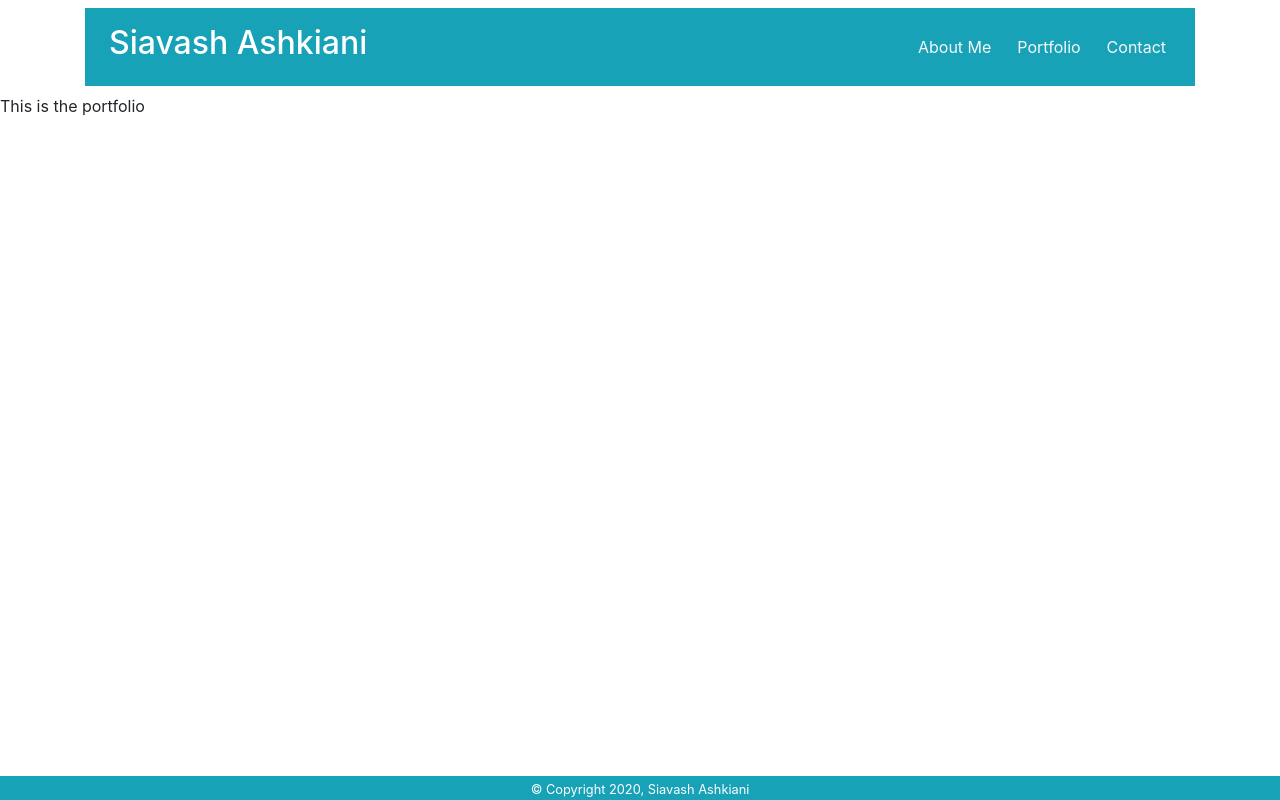
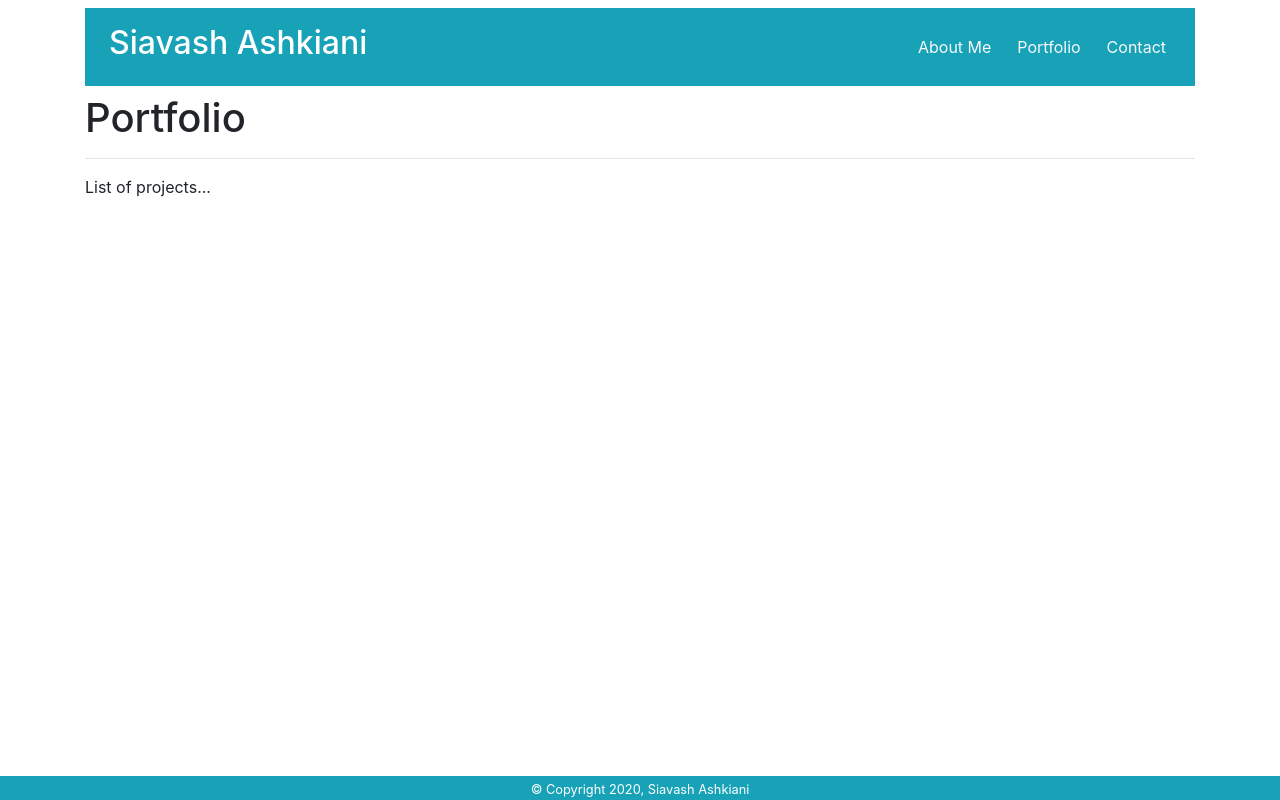
Before and after one commit to ashkiani/react-portfolio, a React (Create React App) app in the folder client/: page /portfolio in a window 1280 px wide. Built offline with nearby package versions, Linux system fonts and the light colour scheme.

Commit message:
Updated the Portfolio component

```diff
--- a/client/src/components/Portfolio/index.jsx
+++ b/client/src/components/Portfolio/index.jsx
@@ -2,8 +2,16 @@ import React from 'react'
 
 export default function index() {
     return (
-        <div>
-            This is the portfolio
+        <div className="container">
+            <div className="row">
+                <div className="col-md-12">
+                    <h1>Portfolio</h1>
+                    <hr />
+                </div>
+            </div>
+            <div className="projects">
+                List of projects...
+            </div>
         </div>
     )
 }
```
